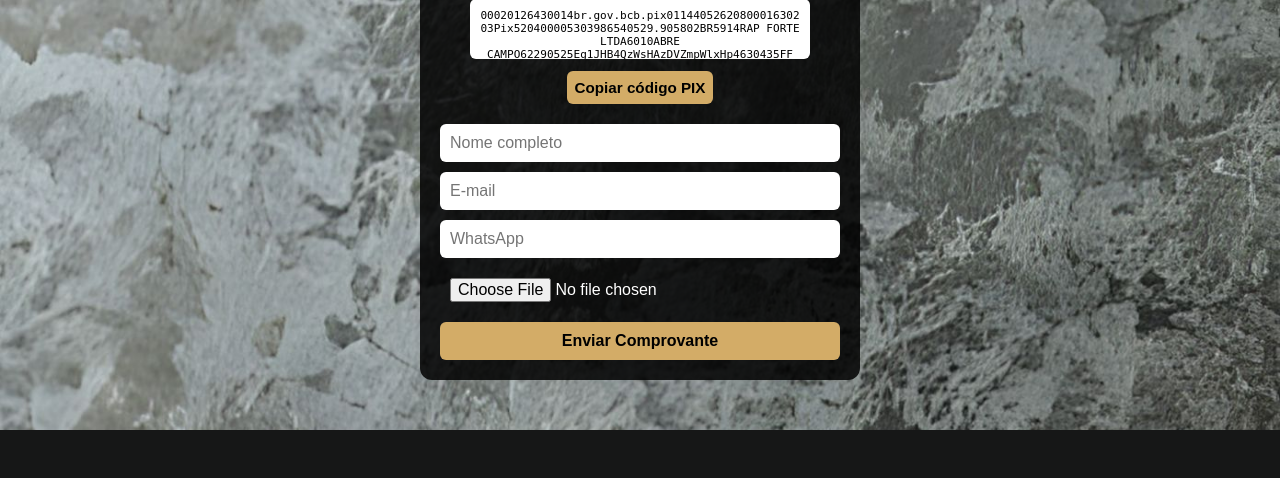
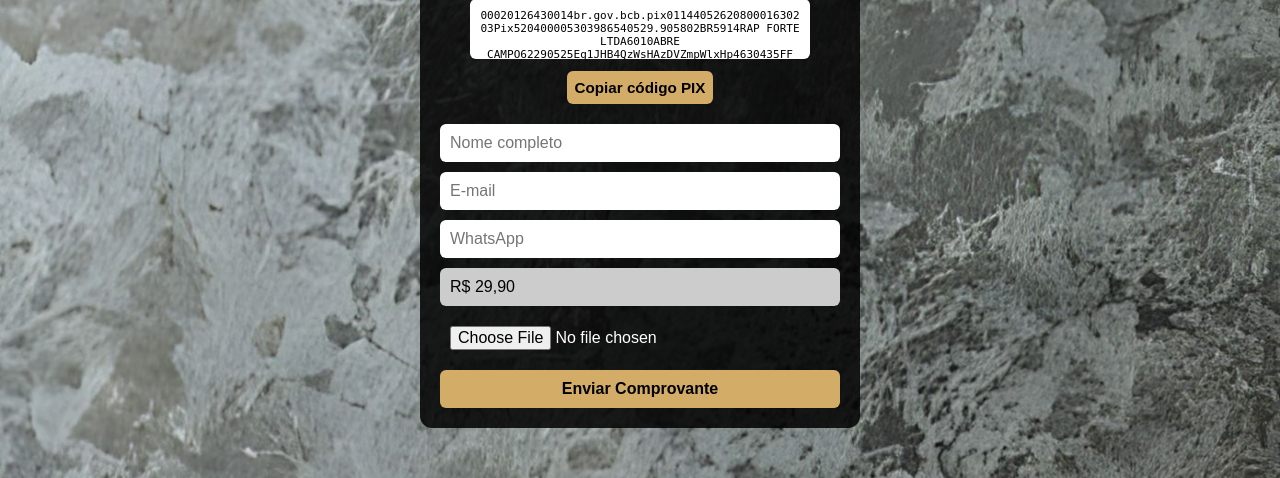
Before and after one commit to keryxpublicacoes/revan-app, a Flask app: page /ebook in a window 1280 px wide. Shown: the part 766-1244 px from the top of the page. Before the commit the page ends 1196 px from the top, so only its background shows below. Run offline with Flask 3, Linux system fonts and the light colour scheme.

Commit message:
Update ebook.html

```diff
--- a/templates/ebook.html
+++ b/templates/ebook.html
@@ -45,6 +45,10 @@
       color: black;
       font-weight: bold;
       cursor: pointer;
+    }
+    input[readonly] {
+      background: #ccc;
+      color: #000;
     }
     .back-btn {
       text-align: left;
@@ -112,7 +116,7 @@
       <input type="text" name="name" placeholder="Nome completo" required>
       <input type="email" name="email" placeholder="E-mail" required>
       <input type="text" name="whatsapp" placeholder="WhatsApp" required>
-      <input type="hidden" name="total" value="R$ 29,90">
+      <input type="text" name="total" value="R$ 29,90" readonly>
       <input type="file" name="receipt" accept="image/*" required>
       <input type="submit" value="Enviar Comprovante">
     </form>
@@ -149,19 +153,10 @@
             body: data
           });
 
-          if (res.ok) {
-            document.body.innerHTML = `
-              <div style="background:black; height:100vh; display:flex; flex-direction:column; align-items:center; justify-content:center; font-family:sans-serif; color:white; text-align:center; padding:20px;">
-                <h1 style="color:#d3ac67;">✅ Comprovante enviado com sucesso!</h1>
-                <p style="margin-top:20px;">Você receberá em breve a confirmação no seu e-mail.</p>
-                <a href="/" style="margin-top:30px; display:inline-block; background:#d3ac67; color:black; padding:10px 20px; border-radius:6px; font-weight:bold; text-decoration:none;">Voltar para o Início</a>
-              </div>
-            `;
-          } else {
-            alert('Ocorreu um erro ao enviar. Por favor, tente novamente.');
-          }
-        } catch (error) {
-          alert('Erro de conexão. Verifique sua internet e tente novamente.');
+          const html = await res.text();
+          document.body.innerHTML = html;
+        } catch {
+          alert('Erro ao enviar comprovante. Tente novamente.');
         }
       };
       reader.readAsDataURL(file);
```
